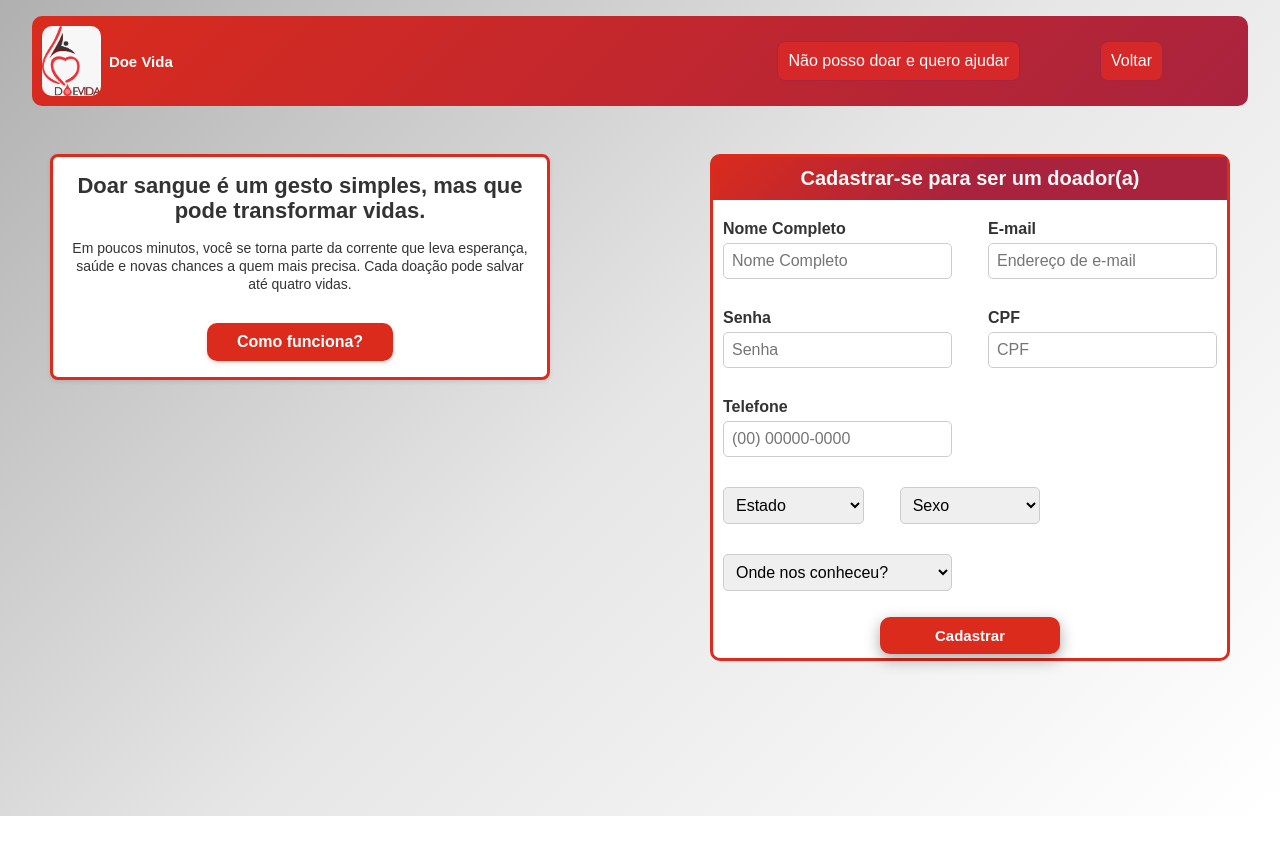
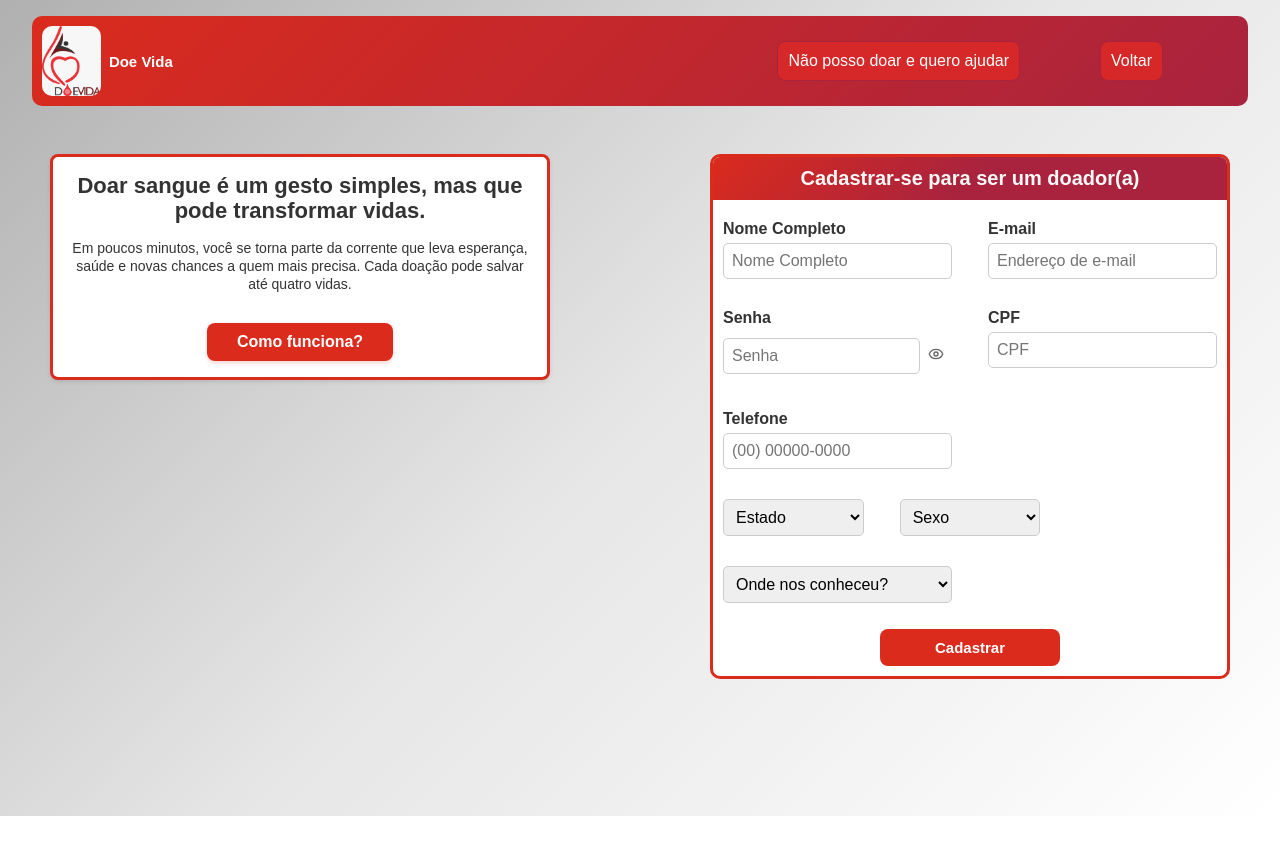
Before and after one commit to Gustavooxx/Tcc_Projeto, a React (Vite) app in the folder Frontend/: page /cadastro in a window 1280 px wide. Shown: the top 854 px of the page. Built offline with nearby package versions, Linux system fonts and the light colour scheme.

Commit message:
alguns detalhes no cadastro

```diff
--- a/Frontend/package.json
+++ b/Frontend/package.json
@@ -11,6 +11,7 @@
   },
   "dependencies": {
     "axios": "^1.12.2",
+    "lucide-react": "^0.548.0",
     "react": "^19.1.1",
     "react-dom": "^19.1.1",
     "react-router": "^7.9.1",
--- a/Frontend/src/pages/cadastro/index.jsx
+++ b/Frontend/src/pages/cadastro/index.jsx
@@ -1,9 +1,12 @@
 import './index.scss'
 import { Link, useNavigate } from 'react-router-dom'
+import { useState } from 'react'
 import axios from 'axios'
+import { Eye, EyeOff } from "lucide-react";
 
 
 export default function Cadastro() {
+    const [mostrarSenha, setMostrarSenha] = useState(false);
 
     //hook para navegar entre as páginas
     //
@@ -129,17 +132,23 @@ export default function Cadastro() {
                         <div className="form-group">
                             <label htmlFor="senha">Senha</label>
 
+                            <div className="password-field">
                                 <input
 
-                                type="password"
+                                    type={mostrarSenha ? 'text' : 'password'}
                                     name="senha"
                                     placeholder="Senha"
                                     required
                                     minLength={6}
                                     maxLength={20}
 
+                                />
+                                <button
+                                 type='button' onClick={() => setMostrarSenha(!mostrarSenha)} className='toggle-password'>
+                                     {mostrarSenha ? <EyeOff size={16} /> : <Eye size={16} />}
 
-                            />
+                                </button>
+                            </div>
                         </div>
 
                         <div className="form-group">
--- a/Frontend/src/pages/cadastro/index.scss
+++ b/Frontend/src/pages/cadastro/index.scss
@@ -112,7 +112,7 @@
                         background-color: #DA2B1D;
                         color: white;
                         border: none;
-                        border-radius: 10px;
+                        border-radius: 8px;
                         padding: 10px 30px;
                         font-size: 16px;
                         font-weight: bold;
@@ -139,6 +139,7 @@
 
             .titulo {
                 background: linear-gradient(135deg, #DA2B1D 0%, #A9233E 50%);
+                border-radius: 7px 7px 0 0;
                 padding: 10px;
                 grid-column: 1 / -1;
 
@@ -170,7 +171,40 @@
                     font-weight: bold;
                 }
 
-                input,
+                .password-field {
+                    display: flex;
+                    align-items: center;
+
+                    input {
+                        flex: 1;
+                        padding: 8px;
+                        font-size: 16px;
+                        border-radius: 5px 0 0 5px;
+                        border: 1px solid #ccc;
+                        border-right: none;
+
+                        &:focus {
+                            outline: none;
+                            border: 2px solid #DA2B1D;
+                            border-right: none;
+                        }
+                    }
+
+                    .toggle-password {
+                        background: none;
+                        border-left: none;
+                        cursor: pointer;
+                        color: #666;
+                        padding: 8px ;
+                        display: flex;
+                        align-items: center;
+                        justify-content: center;
+                        width: auto;
+
+                    }
+                }
+
+                input:not(.input-container input),
                 select {
                     min-width: 50px; // Largura mínima do select
                     width: 100%; // Pode expandir até o tamanho do container
@@ -200,20 +234,18 @@
                 background-color: #DA2B1D;
                 color: white;
                 border: none;
-                border-radius: 10px;
+                border-radius: 8px;
                 padding: 10px;
                 font-size: 15px;
                 font-weight: bold;
                 margin-top: 6px;
                 width: 180px;
                 justify-self: center;
-                margin-bottom: 4px;
-                box-shadow: rgba(0, 0, 0, 0.35) 0px 5px 15px;
+                margin-bottom: 10px;
 
 
                 &:hover {
-                    background-color: #b80202ea;
-                    box-shadow: rgb(38, 57, 77) 0px 20px 30px -10px;
+                    background-color: #c82017b2;
                 }
             }
 
--- a/Frontend/src/pages/login/index.scss
+++ b/Frontend/src/pages/login/index.scss
@@ -5,7 +5,7 @@
 
     .container-tags {
         background: linear-gradient(135deg, #DA2B1D 0%, #A9233E 100%);
-        padding: 1rem;
+        padding: 0.6rem;
         margin: 1rem 2rem 1rem 2rem;
         display: flex;
         align-items: center;
@@ -22,7 +22,7 @@
             img {
                 height: 70px;
                 width: auto;
-                border-radius: 10px;
+                border-radius: 5px;
             }
         }
 
```
Also changed, not shown: 1 other file (tests, documents, lock files or other folders). Lines whose indentation alone changed are shown as unchanged.
